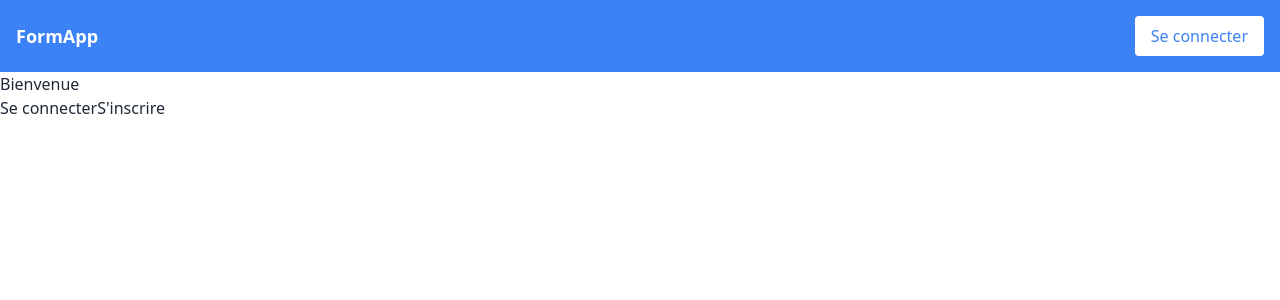
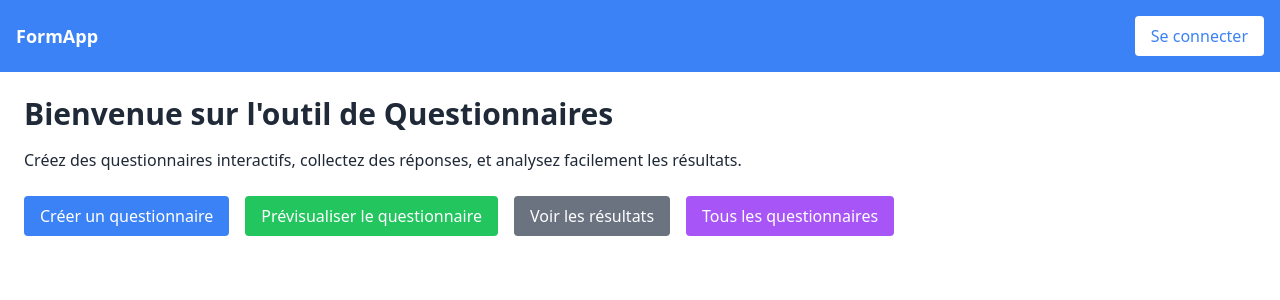
Before and after one commit to DeKingoye/saas-project-app, a Next.js app: page / in a window 1280 px wide. Shown: the top 300 px of the page. Built offline with nearby package versions, Linux system fonts and the light colour scheme; no server answers.

Commit message:
modified-app-page.tsx

```diff
--- a/app/page.tsx
+++ b/app/page.tsx
@@ -1,13 +1,40 @@
+'use client';
+
 import Link from 'next/link';
 import Wrapper from './components/Wrapper';
+
 export default function HomePage() {
   return (
     <Wrapper>
-    <div>
-      <h1>Bienvenue</h1>
-      <Link href='/auth/sign-in'>Se connecter</Link>
-      <Link href='/auth/sign-up'>S'inscrire</Link>
-    </div>
+      <main className="container mx-auto p-6">
+        <h1 className="text-3xl font-bold mb-4">Bienvenue sur l'outil de Questionnaires</h1>
+        <p className="mb-6">
+          Créez des questionnaires interactifs, collectez des réponses, et analysez facilement les résultats.
+        </p>
+
+        <div className="flex space-x-4">
+          <Link href="/questionnaire/create">
+            <button className="bg-blue-500 text-white px-4 py-2 rounded">
+              Créer un questionnaire
+            </button>
+          </Link>
+          <Link href="/questionnaire/preview">
+            <button className="bg-green-500 text-white px-4 py-2 rounded">
+              Prévisualiser le questionnaire
+            </button>
+          </Link>
+          <Link href="/results">
+            <button className="bg-gray-500 text-white px-4 py-2 rounded">
+              Voir les résultats
+            </button>
+          </Link>
+          <Link href="/questionnaire/all">
+            <button className="bg-purple-500 text-white px-4 py-2 rounded">
+              Tous les questionnaires
+            </button>
+          </Link>
+        </div>
+      </main>
     </Wrapper>
   );
 }
```
